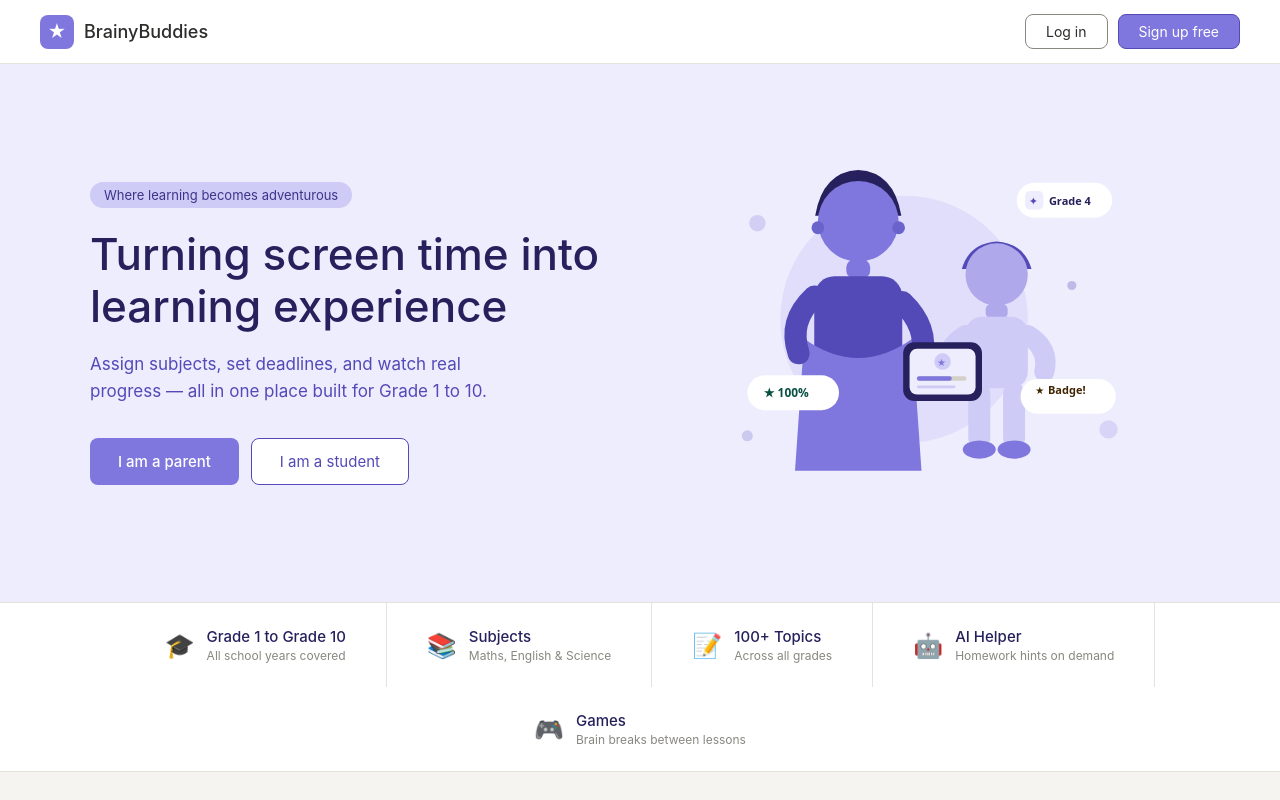
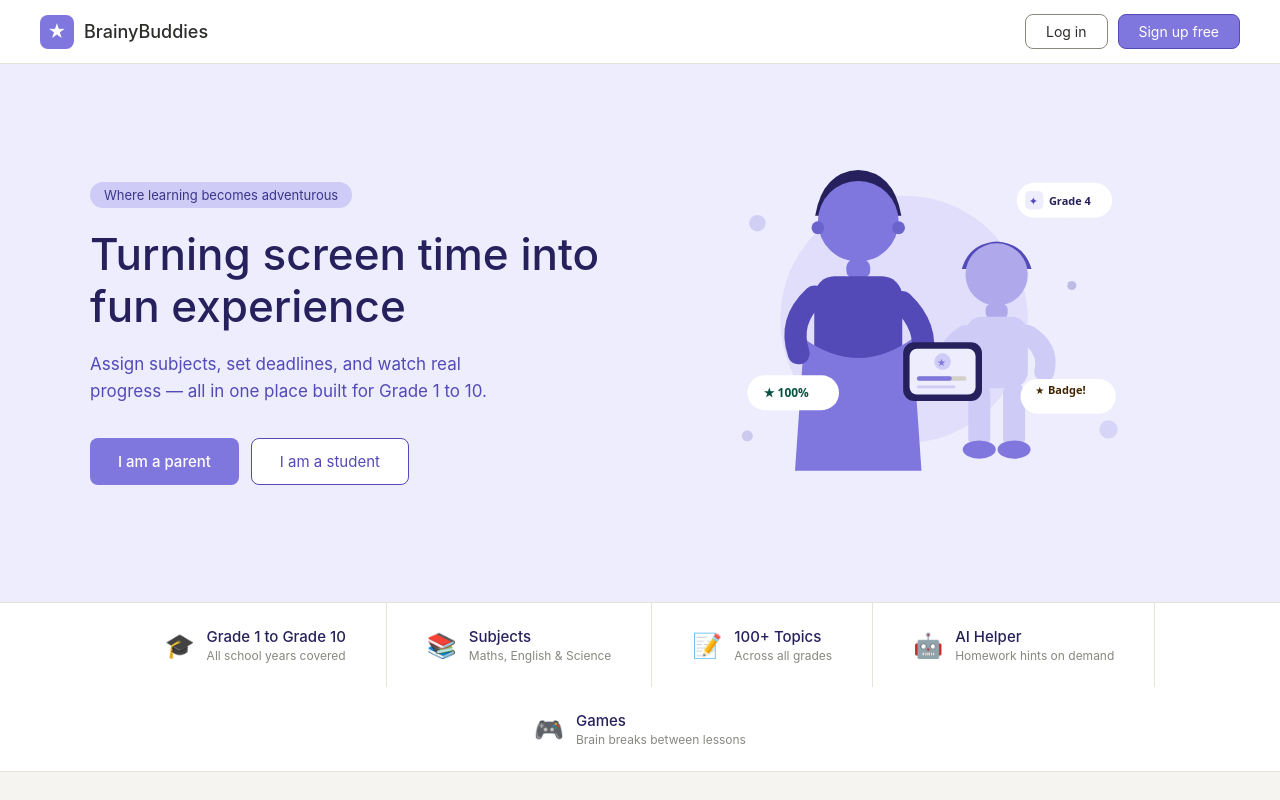
Before and after one commit to Haseeb-MA/Kids-Learning-App, a Next.js app: page / in a window 1280 px wide. Shown: the top 800 px of the page. Built offline with nearby package versions, Linux system fonts and the light colour scheme.

Commit message:
feat: On the home page hero section change the text  from"Turning  [spec-92bfdbc4]

```diff
--- a/components/Hero.tsx
+++ b/components/Hero.tsx
@@ -41,7 +41,7 @@ export default function Hero() {
             lineHeight: '1.2',
             marginBottom: '18px',
           }}>
-            Turning screen time into learning experience
+            Turning screen time into fun experience
           </h1>
 
           <p style={{
```
